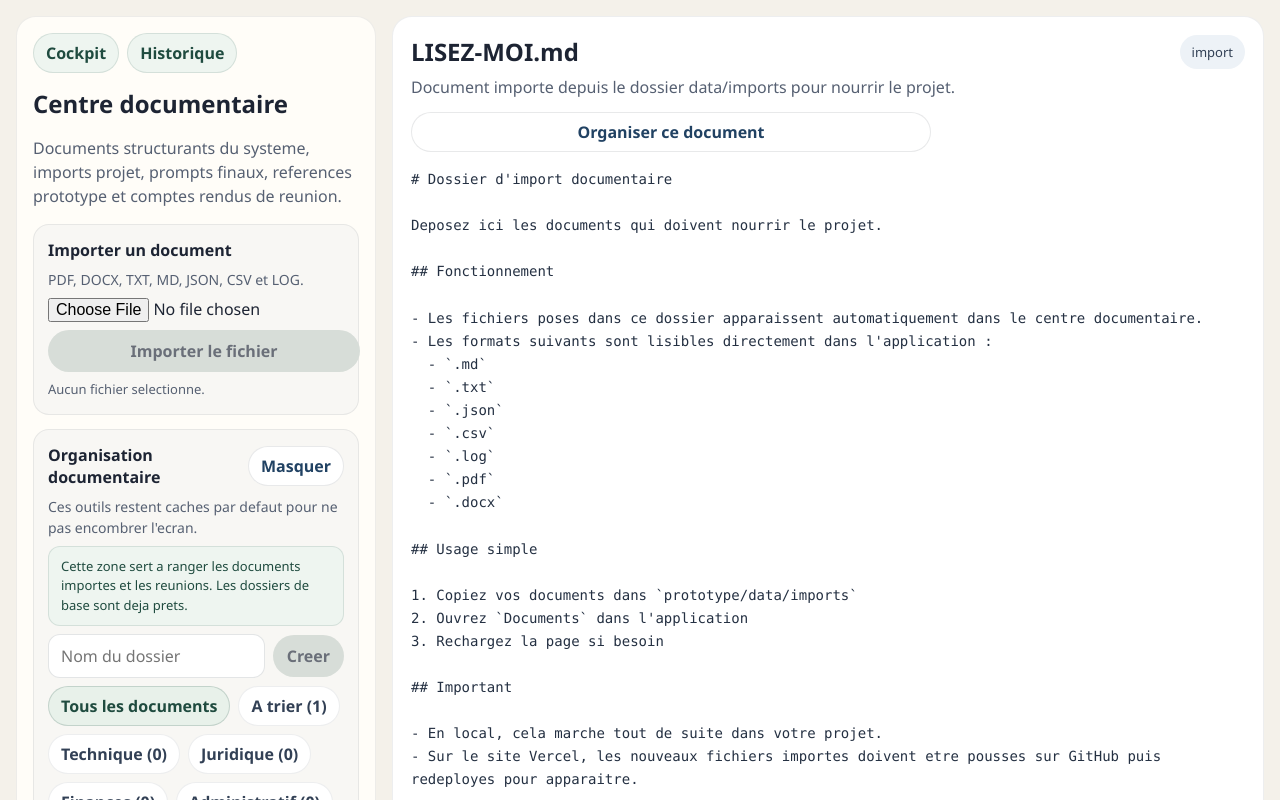
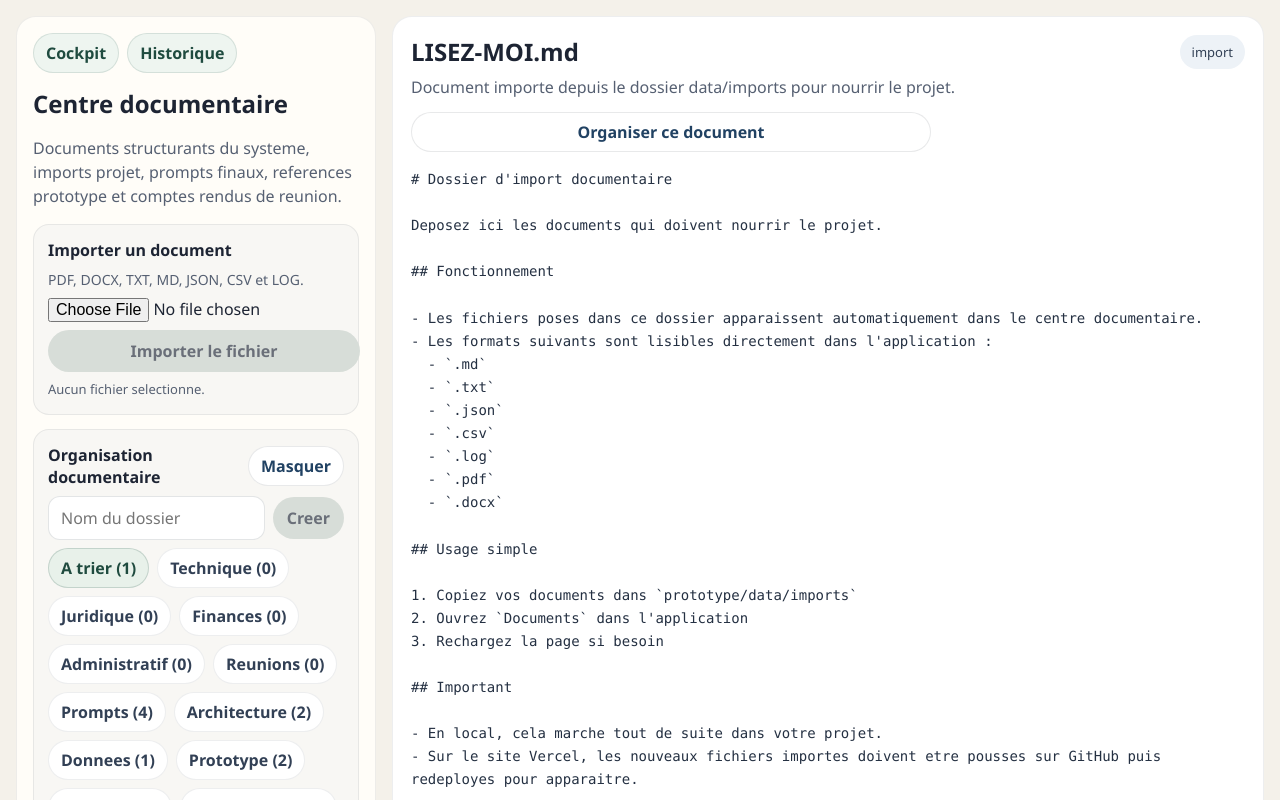
Before and after one commit to nonomanu31-cmd/villa-aldebaran-prototype, a Next.js app: page /documents in a window 1280 px wide. Both pictures are taken after a click on the button "Afficher". Shown: the top 800 px of the page. Built offline with nearby package versions, Linux system fonts and the light colour scheme.

Commit message:
Hide grouped documents from main view and organize by groups

```diff
--- a/components/DocumentLibrary.tsx
+++ b/components/DocumentLibrary.tsx
@@ -20,7 +20,7 @@ export function DocumentLibrary() {
   const [newFolderLabel, setNewFolderLabel] = useState("");
   const [isCreatingFolder, setIsCreatingFolder] = useState(false);
   const [targetFolderId, setTargetFolderId] = useState("");
-  const [selectedFolderFilter, setSelectedFolderFilter] = useState("all");
+  const [selectedFolderFilter, setSelectedFolderFilter] = useState("folder:imports-a-trier");
   const [isMoving, setIsMoving] = useState(false);
   const [showLibraryOrganisation, setShowLibraryOrganisation] = useState(false);
   const [showDocumentOrganisation, setShowDocumentOrganisation] = useState(false);
@@ -255,12 +255,42 @@ export function DocumentLibrary() {
     }
   }
 
+  const virtualGroups = [
+    { id: "folder:imports-a-trier", label: "A trier" },
+    { id: "folder:imports-technique", label: "Technique" },
+    { id: "folder:imports-juridique", label: "Juridique" },
+    { id: "folder:imports-finances", label: "Finances" },
+    { id: "folder:imports-administratif", label: "Administratif" },
+    { id: "folder:imports-reunions", label: "Reunions" },
+    { id: "category:prompt", label: "Prompts" },
+    { id: "category:architecture", label: "Architecture" },
+    { id: "category:data", label: "Donnees" },
+    { id: "category:prototype", label: "Prototype" },
+    { id: "category:registry", label: "Registres" },
+    { id: "category:governance", label: "Gouvernance" },
+  ];
+
+  const customFolderGroups = folders
+    .filter((folder) => !folder.system)
+    .map((folder) => ({
+      id: `folder:${folder.id}`,
+      label: folder.label,
+    }));
+
+  const availableGroups = [...virtualGroups, ...customFolderGroups];
+
   const filteredDocuments = documents.filter((document) => {
-    if (selectedFolderFilter === "all") {
-      return true;
+    if (selectedFolderFilter.startsWith("folder:")) {
+      const folderId = selectedFolderFilter.replace("folder:", "");
+      return document.folderId === folderId;
     }
 
-    return document.folderId === selectedFolderFilter;
+    if (selectedFolderFilter.startsWith("category:")) {
+      const category = selectedFolderFilter.replace("category:", "");
+      return document.category === category;
+    }
+
+    return false;
   });
 
   useEffect(() => {
@@ -276,8 +306,20 @@ export function DocumentLibrary() {
     }
   }, [selectedFolderFilter, documents]);
 
-  const importFolderCounts = folders.reduce<Record<string, number>>((counts, folder) => {
-    counts[folder.id] = documents.filter((document) => document.folderId === folder.id).length;
+  const importFolderCounts = availableGroups.reduce<Record<string, number>>((counts, group) => {
+    if (group.id.startsWith("folder:")) {
+      const folderId = group.id.replace("folder:", "");
+      counts[group.id] = documents.filter((document) => document.folderId === folderId).length;
+      return counts;
+    }
+
+    if (group.id.startsWith("category:")) {
+      const category = group.id.replace("category:", "");
+      counts[group.id] = documents.filter((document) => document.category === category).length;
+      return counts;
+    }
+
+    counts[group.id] = 0;
     return counts;
   }, {});
 
@@ -329,14 +371,8 @@ export function DocumentLibrary() {
               {showLibraryOrganisation ? "Masquer" : "Afficher"}
             </button>
           </div>
-          <p style={styles.uploadText}>
-            Ces outils restent caches par defaut pour ne pas encombrer l'ecran.
-          </p>
           {showLibraryOrganisation ? (
             <>
-              <div style={styles.organisationHint}>
-                Cette zone sert a ranger les documents importes et les reunions. Les dossiers de base sont deja prets.
-              </div>
               <div style={styles.folderCreateRow}>
                 <input
                   type="text"
@@ -359,27 +395,17 @@ export function DocumentLibrary() {
                 </button>
               </div>
               <div style={styles.folderList}>
-                <button
-                  type="button"
-                  onClick={() => setSelectedFolderFilter("all")}
-                  style={{
-                    ...styles.folderChip,
-                    ...(selectedFolderFilter === "all" ? styles.folderChipActive : {}),
-                  }}
-                >
-                  Tous les documents
-                </button>
-                {folders.map((folder) => (
+                {availableGroups.map((group) => (
                   <button
-                    key={folder.id}
+                    key={group.id}
                     type="button"
-                    onClick={() => setSelectedFolderFilter(folder.id)}
+                    onClick={() => setSelectedFolderFilter(group.id)}
                     style={{
                       ...styles.folderChip,
-                      ...(selectedFolderFilter === folder.id ? styles.folderChipActive : {}),
+                      ...(selectedFolderFilter === group.id ? styles.folderChipActive : {}),
                     }}
                   >
-                    {folder.label} ({importFolderCounts[folder.id] ?? 0})
+                    {group.label} ({importFolderCounts[group.id] ?? 0})
                   </button>
                 ))}
               </div>
@@ -388,7 +414,7 @@ export function DocumentLibrary() {
         </div>
         <div style={styles.listHeader}>
           <strong style={styles.listHeaderTitle}>
-            {selectedFolderFilter === "all" ? "Documents visibles" : "Documents du dossier"}
+            Documents du groupe
           </strong>
           <span style={styles.listHeaderCount}>{filteredDocuments.length}</span>
         </div>
```
